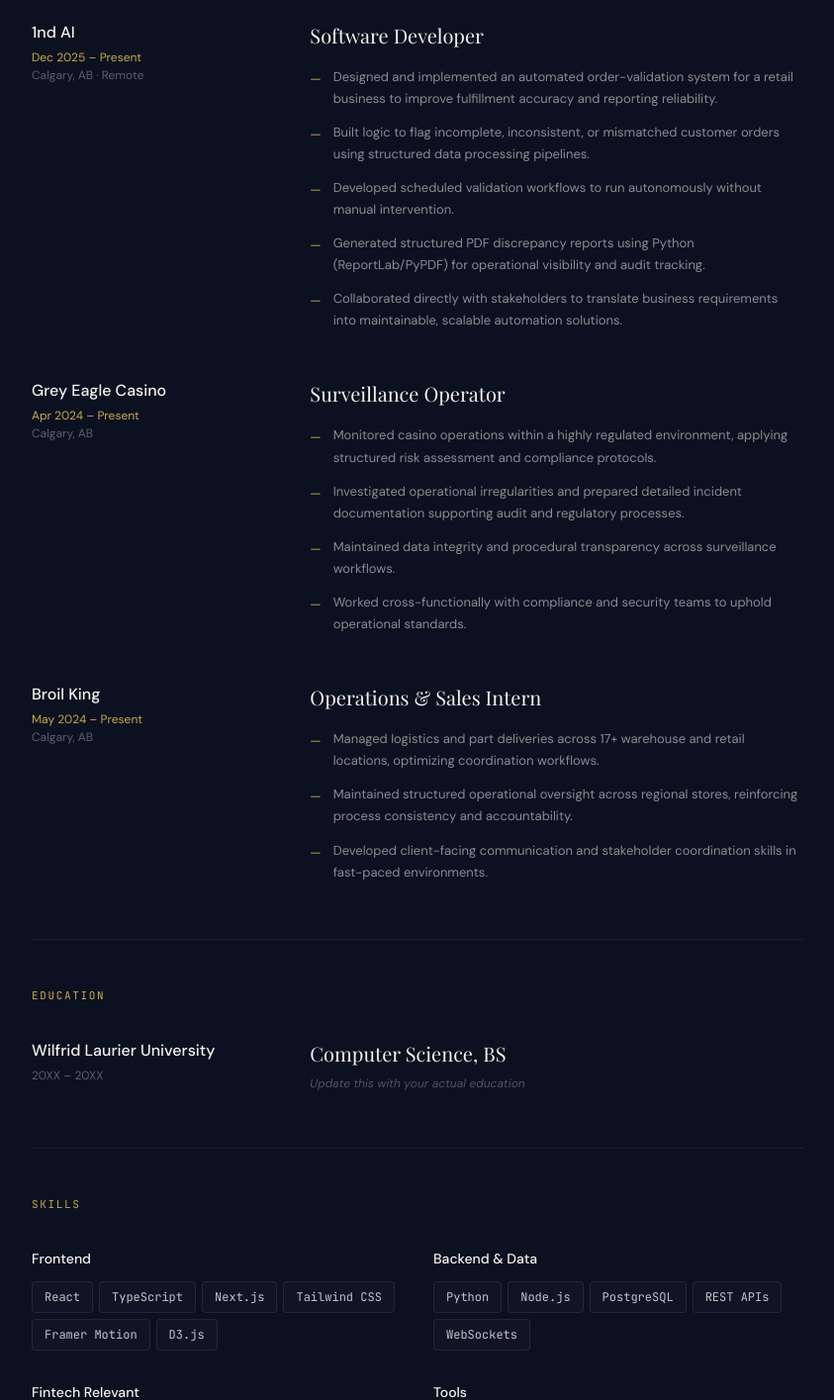
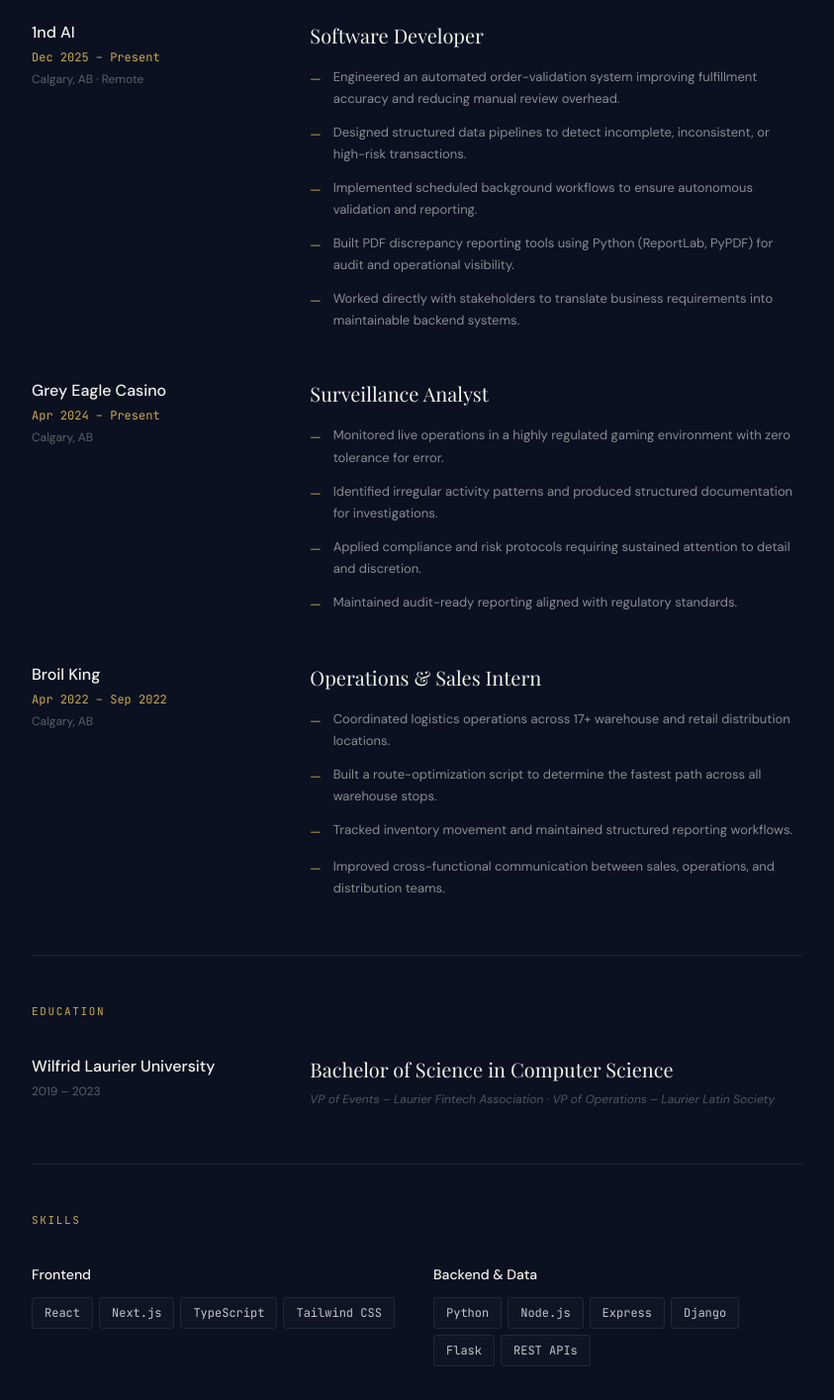
Before and after one commit to StuartAriza/personal-web, a React (Vite) app: page /resume in a window 1280 px wide. Shown: the part 360-1775 px from the top of the page at 99% size, without its empty margins (218-1061 px from the left). Built offline with nearby package versions, Linux system fonts and the light colour scheme; a web font is replaced by a local one.

Commit message:
updated resume and contact

```diff
--- a/index.html
+++ b/index.html
@@ -10,9 +10,7 @@
     <link href="https://fonts.googleapis.com/css2?family=DM+Sans:ital,opsz,wght@0,9..40,300;0,9..40,400;0,9..40,500;1,9..40,400&family=JetBrains+Mono:wght@400;500&family=Playfair+Display:ital,wght@0,400;0,700;1,400&display=swap" rel="stylesheet" />
   </head>
   <body>
-    <div id="root"></div>
-    <body>
-    <!-- Hidden form for Netlify Forms detection -->
+
     <form name="contact" netlify netlify-honeypot="bot-field" hidden>
       <input name="bot-field" />
       <input name="name" />
@@ -24,6 +22,4 @@
     <div id="root"></div>
     <script type="module" src="/src/main.jsx"></script>
   </body>
-    <script type="module" src="/src/main.jsx"></script>
-  </body>
 </html>
--- a/src/pages/Home.jsx
+++ b/src/pages/Home.jsx
@@ -16,27 +16,27 @@
 const recentProjects = [
   {
     num: '01',
-    title: 'Card-Counting Detection Engine',
-    year: '2024',
-    desc: 'Real-time surveillance system that flags anomalous betting patterns using probabilistic modelling across live video streams.',
-    tags: ['Python', 'React', 'Computer Vision', 'Real-time'],
-    relevance: 'Fraud Detection',
+    title: 'Card Counting Detection Engine',
+    year: '2025',
+    desc: 'AI-driven surveillance system that analyzes blackjack gameplay in real time, applying computer vision signals and probabilistic risk modelling to identify card counting behavior and trigger operator alerts.',
+    tags: ['Python', 'Computer Vision', 'Probabilistic Modelling', 'Real-time Systems'],
+    relevance: 'AI Risk Detection',
   },
   {
     num: '02',
-    title: 'Casino Automation Dashboard',
-    year: '2024',
-    desc: 'Operator-facing monitoring interface surfacing live alerts, bet-history timelines, and risk scores with sub-second latency.',
-    tags: ['React', 'WebSocket', 'Data Viz'],
-    relevance: 'Risk Systems',
+    title: 'Fraud Detection Simulator',
+    year: '2026',
+    desc: 'Full-stack transaction monitoring system that simulates financial activity and applies modular rule-based scoring to detect anomalous behavior, with real-time evaluation and review workflows.',
+    tags: ['Python', 'FastAPI', 'PostgreSQL', 'Risk Scoring'],
+    relevance: 'Fintech Risk Systems',
   },
   {
     num: '03',
-    title: 'PayFlow Dashboard',
-    year: '2023',
-    desc: 'Multi-currency payment monitoring interface with real-time transaction feeds, anomaly alerts, and exportable audit logs.',
-    tags: ['React', 'TypeScript', 'REST APIs'],
-    relevance: 'Fintech',
+    title: 'Stock Monitor — Real-Time Alerts',
+    year: '2024',
+    desc: 'Production-style stock monitoring platform that ingests live market data, evaluates rule-based price conditions, and streams alert updates through WebSockets and Discord integrations.',
+    tags: ['Node.js', 'WebSockets', 'PostgreSQL', 'Automation'],
+    relevance: 'Real-time Monitoring',
   },
 ]
 
--- a/src/pages/Photography.jsx
+++ b/src/pages/Photography.jsx
@@ -11,7 +11,7 @@
   { id: 4, cat: 'Portrait', label: 'Pixie', h: 260, src: '/photos/pixie.jpg' },
   { id: 5, cat: 'Portrait', label: 'Sarge', h: 310, src: '/photos/sarge.jpg' },
   { id: 6, cat: 'Architecture', label: 'Product Launch', h: 190, src: '/photos/temple.jpg' },
-  { id: 7, cat: 'Portrait', label: 'Bike man', h: 220, src: 'public/photos/pupbike.jpg' },
+  { id: 7, cat: 'Portrait', label: 'Bike man', h: 220, src: '/photos/pupbike.jpg' },
   { id: 8, cat: 'Architecture', label: 'Seoul', h: 250, src: '/photos/seoul.jpg' },
 ]
 
@@ -139,6 +139,52 @@
           </motion.div>
         ))}
       </div>
+      {/* ── Instagram (subtle) ─────────────────────────────── */}
+<section className="reveal" style={{ marginTop: '72px' }}>
+  <div
+    style={{
+      borderTop: '1px solid rgba(255,255,255,0.06)',
+      paddingTop: '22px',
+      display: 'flex',
+      justifyContent: 'space-between',
+      alignItems: 'baseline',
+      gap: '18px',
+      flexWrap: 'wrap',
+    }}
+  >
+    <div>
+      <p
+        style={{
+          fontFamily: "'JetBrains Mono', monospace",
+          fontSize: '11px',
+          color: 'rgba(244,241,235,0.35)',
+          letterSpacing: '0.15em',
+          marginBottom: '10px',
+        }}
+      >
+        MORE
+      </p>
+      <p style={{ color: 'rgba(244,241,235,0.55)', fontSize: '14px', lineHeight: 1.7, maxWidth: '560px' }}>
+        More photos and recent work on Instagram.
+      </p>
+    </div>
+
+    <a
+      href="https://instagram.com/foundbystu"
+      target="_blank"
+      rel="noreferrer"
+      className="nav-link"
+      style={{
+        fontSize: '13px',
+        color: 'rgba(244,241,235,0.45)',
+        textDecoration: 'none',
+        flexShrink: 0,
+      }}
+    >
+      @FoundbyStu ↗
+    </a>
+  </div>
+</section>
     </div>
   )
 }
--- a/src/pages/Projects.jsx
+++ b/src/pages/Projects.jsx
@@ -3,26 +3,26 @@
 const projects = [
 {
   id: 1,
-    title: 'Detection & Alerting Engine',
-    category: 'Detection System',
-    focus: 'Detection',
+  title: 'Card Counting Detection Engine',
+  category: 'AI Detection System',
+  focus: 'Computer Vision',
   year: '2025',
-    tags: ['Python', 'Computer Vision', 'PostgreSQL', 'WebSockets', 'React'],
-    desc: 'Real-time video analysis pipeline that ingests multi-stream inputs, scores events, and triggers operator alerts. Built with a focus on low-latency signaling, configurable thresholds, and reducing false positives in operational workflows.',
-    result: 'Alerting workflow with configurable thresholds + logged evaluations',
+  tags: ['Python', 'Computer Vision', 'Probabilistic Modelling', 'PostgreSQL', 'WebSockets', 'React'],
+  desc: 'AI-powered surveillance system that analyzes blackjack gameplay to detect card counting behavior in real time. Combines computer vision signal processing with probabilistic risk modelling to score player activity and trigger operator alerts with low latency.',
+  result: 'Real-time risk scoring pipeline with configurable alert thresholds and logged evaluations',
   type: 'detection',
   github: null,
   live: null,
 },
 {
-  id: 3,
+  id: 2,
   title: 'Fraud Detection Simulator',
   category: 'Fintech Risk System',
   focus: 'Fraud Detection',
   year: '2025',
   tags: ['Python', 'FastAPI', 'PostgreSQL', 'React', 'TypeScript', 'Docker'],
-  desc: 'Full-stack transaction monitoring system that simulates real-time fraud detection using modular rule-based risk scoring. Includes API-driven transaction ingestion, composite fraud scoring, and a monitoring dashboard for reviewing flagged activity.',
-  result: 'End-to-end fraud scoring pipeline with real-time monitoring and containerized deployment',
+  desc: 'End-to-end transaction monitoring system simulating real-time fraud detection. Implements modular rule-based risk scoring, API-driven transaction ingestion, composite fraud evaluation, and an operator dashboard for reviewing flagged activity.',
+  result: 'Containerized fraud scoring pipeline with real-time monitoring and modular rule engine',
   type: 'backend',
   github: 'https://github.com/StuartAriza/fraud-detection-simulator',
   live: null,
@@ -31,11 +31,11 @@
   id: 3,
   title: 'Stock Monitor — Real-Time Alerts',
   category: 'Full-Stack System',
-  focus: 'Real-time',
+  focus: 'Real-time Systems',
   year: '2026',
   tags: ['Node.js', 'Express', 'Prisma', 'PostgreSQL', 'WebSockets', 'React', 'TypeScript', 'Docker'],
-  desc: 'Full-stack stock monitoring platform that polls prices, stores history, evaluates rule-based alerts, and streams live updates via WebSockets. Built for production-style workflow with Docker Compose, Prisma migrations, and Discord webhook alerting (optional).',
-  result: 'Live price feed + stored history + rule engine + real-time UI updates',
+  desc: 'Production-style stock monitoring platform that polls live market data, stores historical pricing, evaluates rule-based alerts, and streams updates to a live dashboard via WebSockets. Includes Dockerized services and optional Discord webhook notifications.',
+  result: 'Live ingestion + historical persistence + rule engine + real-time UI streaming',
   type: 'tool',
   github: 'https://github.com/StuartAriza/Stock-Monitor',
   live: null,
--- a/src/pages/Resume.jsx
+++ b/src/pages/Resume.jsx
@@ -7,34 +7,35 @@
     period: 'Dec 2025 – Present',
     location: 'Calgary, AB · Remote',
     bullets: [
-      'Designed and implemented an automated order-validation system for a retail business to improve fulfillment accuracy and reporting reliability.',
-      'Built logic to flag incomplete, inconsistent, or mismatched customer orders using structured data processing pipelines.',
-      'Developed scheduled validation workflows to run autonomously without manual intervention.',
-      'Generated structured PDF discrepancy reports using Python (ReportLab/PyPDF) for operational visibility and audit tracking.',
-      'Collaborated directly with stakeholders to translate business requirements into maintainable, scalable automation solutions.',
+      'Engineered an automated order-validation system improving fulfillment accuracy and reducing manual review overhead.',
+      'Designed structured data pipelines to detect incomplete, inconsistent, or high-risk transactions.',
+      'Implemented scheduled background workflows to ensure autonomous validation and reporting.',
+      'Built PDF discrepancy reporting tools using Python (ReportLab, PyPDF) for audit and operational visibility.',
+      'Worked directly with stakeholders to translate business requirements into maintainable backend systems.',
     ],
   },
   {
     company: 'Grey Eagle Casino',
-    role: 'Surveillance Operator',
+    role: 'Surveillance Analyst',
     period: 'Apr 2024 – Present',
     location: 'Calgary, AB',
     bullets: [
-      'Monitored casino operations within a highly regulated environment, applying structured risk assessment and compliance protocols.',
-      'Investigated operational irregularities and prepared detailed incident documentation supporting audit and regulatory processes.',
-      'Maintained data integrity and procedural transparency across surveillance workflows.',
-      'Worked cross-functionally with compliance and security teams to uphold operational standards.',
+      'Monitored live operations in a highly regulated gaming environment with zero tolerance for error.',
+      'Identified irregular activity patterns and produced structured documentation for investigations.',
+      'Applied compliance and risk protocols requiring sustained attention to detail and discretion.',
+      'Maintained audit-ready reporting aligned with regulatory standards.',
     ],
   },
   {
     company: 'Broil King',
     role: 'Operations & Sales Intern',
-    period: 'May 2024 – Present',
+    period: 'Apr 2022 – Sep 2022',
     location: 'Calgary, AB',
     bullets: [
-      'Managed logistics and part deliveries across 17+ warehouse and retail locations, optimizing coordination workflows.',
-      'Maintained structured operational oversight across regional stores, reinforcing process consistency and accountability.',
-      'Developed client-facing communication and stakeholder coordination skills in fast-paced environments.',
+      'Coordinated logistics operations across 17+ warehouse and retail distribution locations.',
+      'Built a route-optimization script to determine the fastest path across all warehouse stops.',
+      'Tracked inventory movement and maintained structured reporting workflows.',
+      'Improved cross-functional communication between sales, operations, and distribution teams.',
     ],
   },
 ]
@@ -42,17 +43,17 @@
 const education = [
   {
     school: 'Wilfrid Laurier University',
-    degree: 'Computer Science, BS',
-    period: '20XX – 20XX',
-    note: 'Update this with your actual education',
+    degree: 'Bachelor of Science in Computer Science',
+    period: '2019 – 2023',
+    note: 'VP of Events – Laurier Fintech Association · VP of Operations – Laurier Latin Society',
   },
 ]
 
 const skills = {
-  'Frontend': ['React', 'TypeScript', 'Next.js', 'Tailwind CSS', 'Framer Motion', 'D3.js'],
-  'Backend & Data': ['Python', 'Node.js', 'PostgreSQL', 'REST APIs', 'WebSockets'],
-  'Fintech Relevant': ['Real-time Data', 'Anomaly Detection', 'Risk Dashboards', 'Audit Logging'],
-  'Tools': ['Git', 'Docker', 'Vite', 'Pytest', 'CI/CD', 'Figma'],
+  'Frontend': ['React', 'Next.js', 'TypeScript', 'Tailwind CSS'],
+  'Backend & Data': ['Python', 'Node.js', 'Express', 'Django', 'Flask', 'REST APIs'],
+  'Databases': ['PostgreSQL', 'Microsoft SQL Server', 'Oracle SQL'],
+  'Tools': ['Git', 'Docker', 'AWS', 'Azure ML', 'Firebase', 'CI/CD'],
 }
 
 export default function Resume() {
@@ -66,7 +67,7 @@
             <h1 style={{ fontFamily: "'Playfair Display', serif", fontSize: 'clamp(36px, 5vw, 60px)', marginBottom: '6px' }}>Raul Boonstra-Ariza</h1>
             <p style={{ color: 'rgba(244,241,235,0.5)', fontSize: '17px' }}>Software Developer</p>
           </div>
-          <a href="/resume.pdf" download style={{
+          <a href="/Raul_Boonstra-Ariza_Resume.pdf" download style={{
             background: '#C9A84C', color: '#0B1121',
             padding: '13px 24px', fontSize: '13px', fontWeight: 600,
             letterSpacing: '0.04em', textDecoration: 'none', flexShrink: 0,
@@ -85,10 +86,10 @@
         <p style={{ fontFamily: "'JetBrains Mono', monospace", fontSize: '11px', color: '#C9A84C', letterSpacing: '0.15em', marginBottom: '36px' }}>EXPERIENCE</p>
         <div style={{ display: 'flex', flexDirection: 'column', gap: '48px' }}>
           {experience.map((job, i) => (
-            <div key={i} className="reveal" style={{ display: 'grid', gridTemplateColumns: '1fr 2fr', gap: '32px' }} style2={{ transitionDelay: `${i * 0.1}s` }}>
+            <div key={i} className="reveal" style={{ display: 'grid', gridTemplateColumns: '1fr 2fr', gap: '32px' }}>
               <div>
                 <p style={{ fontWeight: 500, marginBottom: '4px', color: '#F4F1EB' }}>{job.company}</p>
-                <p style={{ fontSize: '12px', color: '#C9A84C', fontFamily: "'JetBrains Mono', monospace', marginBottom: '4px'" }}>{job.period}</p>
+                <p style={{ fontSize: '12px', color: '#C9A84C', fontFamily: "'JetBrains Mono', monospace", marginBottom: '4px' }}>{job.period}</p>
                 <p style={{ fontSize: '12px', color: 'rgba(244,241,235,0.35)' }}>{job.location}</p>
               </div>
               <div>
@@ -142,10 +143,6 @@
           ))}
         </div>
       </section>
-
-      <div style={{ marginTop: '56px', padding: '14px 18px', border: '1px dashed rgba(255,255,255,0.1)', fontFamily: "'JetBrains Mono', monospace", fontSize: '11px', color: 'rgba(244,241,235,0.25)' }}>
-        // Place your CV at <code style={{ color: 'rgba(201,168,76,0.5)' }}>public/resume.pdf</code> for the download button · Edit experience in <code style={{ color: 'rgba(201,168,76,0.5)' }}>src/pages/Resume.jsx</code>
-      </div>
     </div>
   )
 }
```
Also changed, not shown: 2 other files (tests, documents, lock files or other folders). Lines whose indentation alone changed are shown as unchanged.
